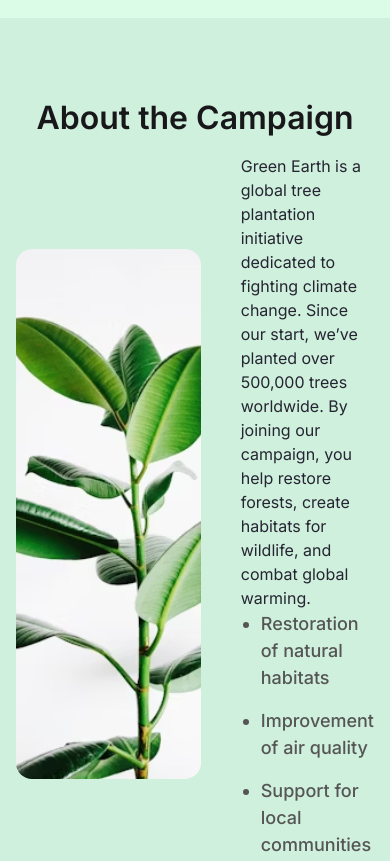
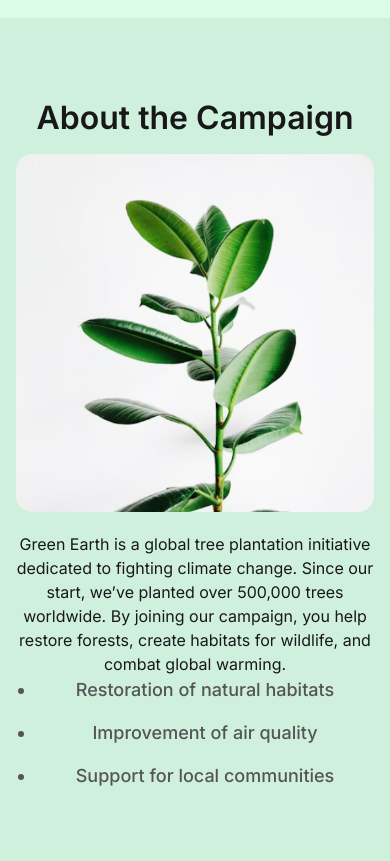
Before and after one commit to AfsanaMime/my-6th-assigment-repo, a plain HTML site: page index.html in a window 390 px wide. Shown: the part 1020-1881 px from the top of the page. Drawn offline with nearby package versions, Linux system fonts and the light colour scheme; no server answers.

Commit message:
added css code

```diff
--- a/style.css
+++ b/style.css
@@ -1,8 +1,9 @@
-*{
+* {
 
     font-family: "Inter", sans-serif;
 }
-.Campaign{
+
+.Campaign {
     padding-top: 80px;
     padding-bottom: 80px;
     background: rgba(207, 240, 220, 1);
@@ -28,16 +29,11 @@ height: 530px;
 
 .plants-text {
     flex: 1;
-  color: #252432; /* dark text */
-}
-
-.plants-text  {
     color: var(--Neutral/Dark, rgba(31, 41, 55, 1));
-font-family: Inter;
+    font-family: Inter, sans-serif;
     font-size: 16px;
     font-weight: 400;
     line-height: 24px;
-letter-spacing: 0%;
     text-align: left;
 }
 
@@ -52,21 +48,37 @@ text-align: left;
 .plants-text ul li {
     margin-bottom: 16px;
     font-weight: 500;
-  gap:20
 }
 
-.Campaign h2{
+.Campaign h2 {
     color: var(--Neutral/Dark, rgba(31, 41, 55, 1));
-
-font-family: Inter;
+    font-family: Inter, sans-serif;
     font-size: 32px;
     font-weight: 600;
     line-height: 40px;
-letter-spacing: 0%;
     text-align: center;
 }
 
 /* Mobile Responsiveness */
 @media (max-width: 768px) {
     .container.plants-content {
+        flex-direction: column; /* Column layout on mobile */
+        align-items: center;
+        gap: 20px;
+        padding: 16px;
     }
+
+    .plants-image img {
+        width: 100%; /* Full width on mobile */
+        height: auto; /* Maintain aspect ratio */
+    }
+
+    .plants-text {
+        width: 100%; /* Full width text */
+        text-align: center; /* Optional: center text on mobile */
+    }
+
+    .plants-text ul {
+        padding-left: 20px; /* maintain disc indent */
+    }
+}
```
Lines whose indentation alone changed are shown as unchanged.
